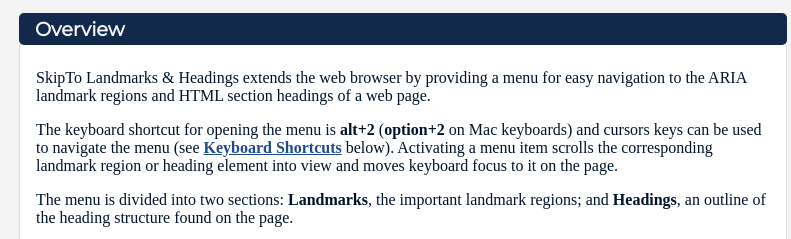
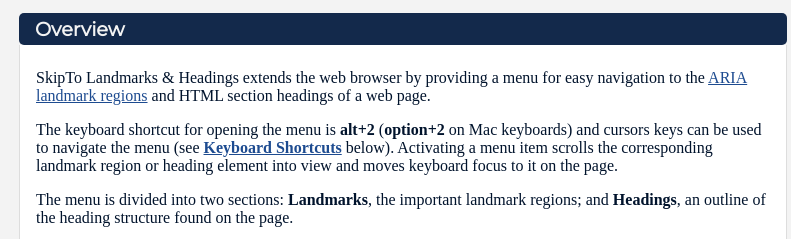
Before and after one commit to skipto-landmarks-headings/skipto-landmarks-headings.github.io, a plain HTML site: page index.html in a window 1280 px wide. Shown: the part 170-409 px from the top of the page, 237-1028 px from the left. Drawn offline with Linux system fonts and the light colour scheme; a web font is replaced by a local one.

Commit message:
Content updates

```diff
--- a/index.html
+++ b/index.html
@@ -15,7 +15,7 @@
     <section>
       <h2>Overview</h2>
       <div>
-        <p>SkipTo Landmarks &amp; Headings extends the web browser by providing a menu for easy navigation to the ARIA landmark regions and HTML section headings of a web page.</p>
+        <p>SkipTo Landmarks &amp; Headings extends the web browser by providing a menu for easy navigation to the <a href="https://w3c.github.io/aria-practices/#aria_landmark">ARIA landmark regions</a> and HTML section headings of a web page.</p>
 
         <p>The keyboard shortcut for opening the menu is <span class="keyword">alt+2</span> (<span class="keyword">option+2</span> on Mac keyboards) and cursors keys can be used to navigate the menu (see <a href="#shortcuts"><span class="keyword">Keyboard Shortcuts</span></a> below). Activating a menu item scrolls the corresponding landmark region or heading element into view and moves keyboard focus to it on the page.</p>
 
```
